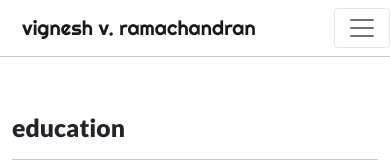
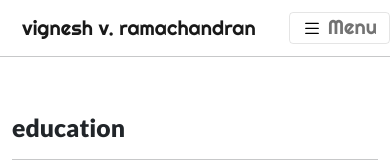
Before and after one commit to vvr-geography/portfolio, a plain HTML site: page cv.html in a window 390 px wide. Shown: the top 160 px of the page. Drawn offline with Linux system fonts and the light colour scheme.

Commit message:
Update cv.html
copied the sample website code for navbar-toggler

```diff
--- a/cv.html
+++ b/cv.html
@@ -18,8 +18,10 @@
         <!--Navbar-->
           <nav class="navbar navbar-expand-lg navbar-light">
               <a class="navbar-brand" href="index.html">vignesh v. ramachandran</a>
-              <button type="button" data-bs-toggle="collapse" data-bs-target="#navbarNav" class="navbar-toggler" aria-controls="navbarNav" aria-expanded="false" aria-label="Toggle navigation">
-                <span class="navbar-toggler-icon"></span>
+              <button class="navbar-toggler" type="button" data-bs-toggle="collapse" data-bs-target="#navbarNav" aria-controls="navbarNav" aria-expanded="false" aria-label="Toggle navigation">
+                <svg width="1em" height="1em" viewBox="0 0 16 16" class="bi bi-list" xmlns="http://www.w3.org/2000/svg">
+                    <path fill-rule="evenodd" d="M2.5 11.5A.5.5 0 0 1 3 11h10a.5.5 0 0 1 0 1H3a.5.5 0 0 1-.5-.5zm0-4A.5.5 0 0 1 3 7h10a.5.5 0 0 1 0 1H3a.5.5 0 0 1-.5-.5zm0-4A.5.5 0 0 1 3 3h10a.5.5 0 0 1 0 1H3a.5.5 0 0 1-.5-.5z" /></svg>
+                <span class="menu"> Menu</span>
               </button>
               <div class="navbar-collapse collapse w-100 order-3 dual-collapse2" id="navbarNav">
                 <ul class="navbar-nav ml-auto">
```
